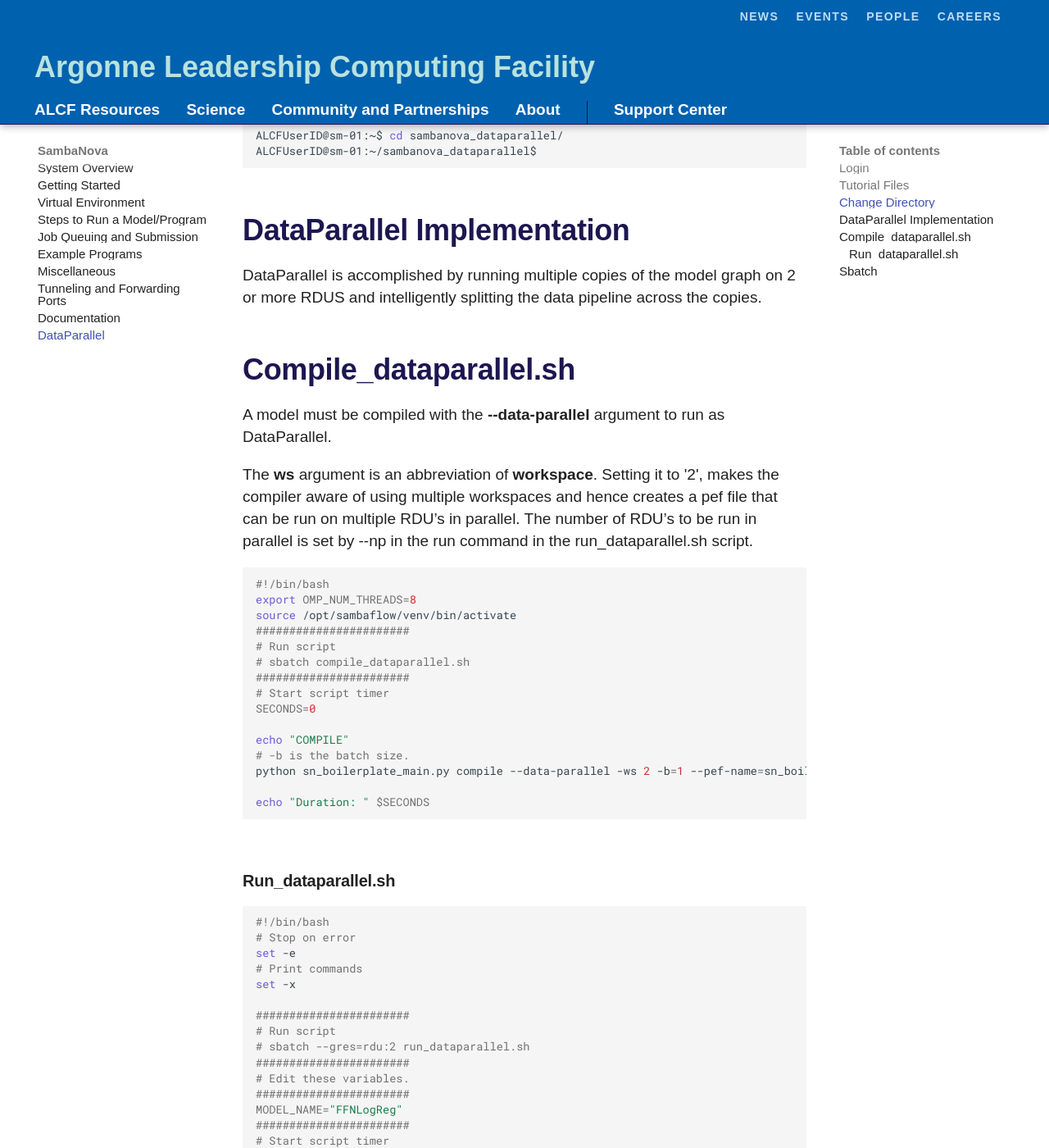
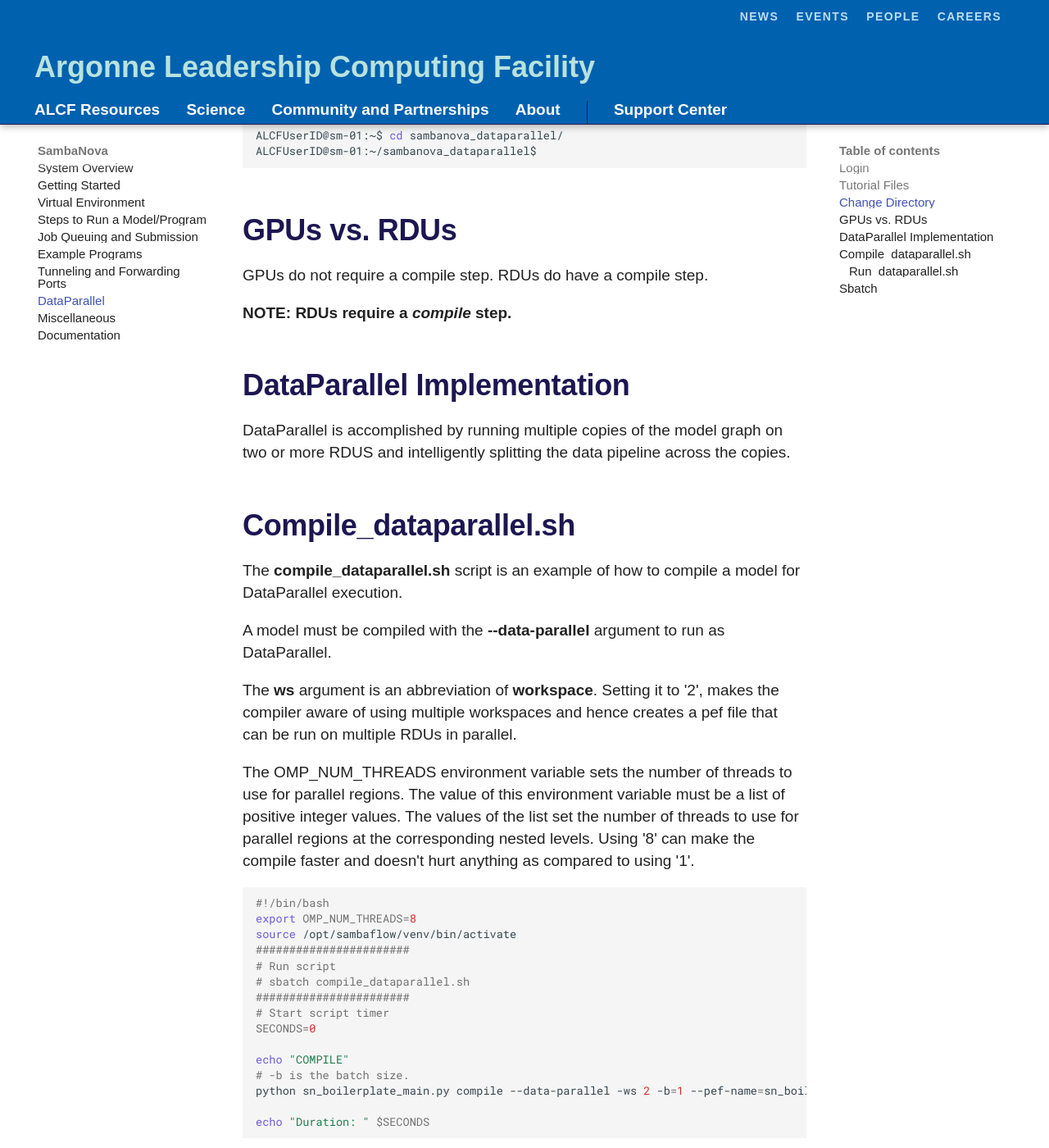
Before and after one commit to argonne-lcf/ai-testbed-userdocs, an MkDocs documentation site: the page built from docs/sambanova/DataParallel.md, in a window 1280 px wide and 1400 px high, scrolled down 881 px. Shown: the whole window at 82% size. Built offline with MkDocs 1.6.1 and Material for MkDocs 9.7.7, drawn with Linux system fonts in a browser that asks for light colours; some web fonts are replaced; comment, search, counter and statistics services are not loaded; some of the changed text lies outside the part shown.

Commit message:
More edits from DP feedback.

````diff
--- a/docs/sambanova/DataParallel.md
+++ b/docs/sambanova/DataParallel.md
@@ -26,19 +26,35 @@
 ALCFUserID@sm-01:~/sambanova_dataparallel$
 ```
 
+## GPUs vs. RDUs
+
+GPUs do not require a compile step.  RDUs do have a compile step.
+
+**NOTE: RDUs require a** ***compile*** **step.**
+
 ## DataParallel Implementation
 
-DataParallel is accomplished by running multiple copies of the model graph on 2 or more RDUS and intelligently splitting the data pipeline across the copies.
+DataParallel is accomplished by running multiple copies of the model graph on
+two or more RDUS and intelligently splitting the data pipeline across the copies.
 
 ## Compile_dataparallel.sh
+
+The **compile_dataparallel.sh** script is an example of how to compile
+a model for DataParallel execution.
 
 A model must be compiled with the **--data-parallel** argument to run as DataParallel.
 
 The **ws** argument is an abbreviation of **workspace**. Setting it to '2',
 makes the compiler aware of using multiple workspaces and hence creates a pef file
-that can be run on multiple RDU’s in parallel.
-The number of RDU’s to be run in parallel is set by --np in the run command
-in the run_dataparallel.sh script.
+that can be run on multiple RDUs in parallel.
+
+
+
+The OMP_NUM_THREADS environment variable sets the number of threads to use for parallel
+regions. The value of this environment variable must be a list of positive integer values.
+The values of the list set the number of threads to use for parallel regions at the
+corresponding nested levels.  Using '8' can make the compile faster and doesn't hurt anything
+as compared to using '1'.
 
 ```bash
 #!/bin/bash
@@ -59,6 +75,22 @@
 ```
 
 ### Run_dataparallel.sh
+
+The number of RDUs to be run in parallel is set by **mpirun**'s **--np** argument.
+The run_dataparallel.sh script below uses **--np 2**.  This uses two RDUs with
+a copy of the model on each RDU.
+
+**NOTE: This example uses** ***MPI*** **so the value of** ***--np***
+**must be equal to the value of** ***--gres=rdu:***.  **This example uses
+'2' for both values.**
+
+Run your model that was compiled with the **--data-parallel** argument.
+The **run** command also requires the **--data-parallel** argument.
+
+The **--reduce-on-rdu** argument causes the gradients to be reduced on the RDUs.
+This is different from a GPU which must sync gradients on the host which takes longer.
+
+**NOTE: The value of** ***-np*** **must be greater than or equal to** ***-ws.***
 
 ```bash
 #!/bin/bash
--- a/mkdocs.yml
+++ b/mkdocs.yml
@@ -18,10 +18,10 @@
     - Steps to Run a Model/Program: sambanova/Steps-to-Run-a-Model-or-Program.md
     - Job Queuing and Submission: sambanova/Job-Queuing-and-Submission.md
     - Example Programs: sambanova/Example-Programs.md
+    - Tunneling and Forwarding Ports: sambanova/Tunneling-and-forwarding-ports.md
+    - DataParallel: sambanova/DataParallel.md
     - Miscellaneous: sambanova/Miscellaneous.md
-    - Tunneling and Forwarding Ports: sambanova/Tunneling-and-forwarding-ports.md
     - Documentation: sambanova/Documentation.md
-    - DataParallel: sambanova/DataParallel.md
   - Storage: common/storage.md
   - Publication Policy: common/pub-policy.md
 
````
Also changed, not shown: docs/habana/Getting-Started.md (added, +67 -0 lines), docs/sambanova/DP.md (added).
